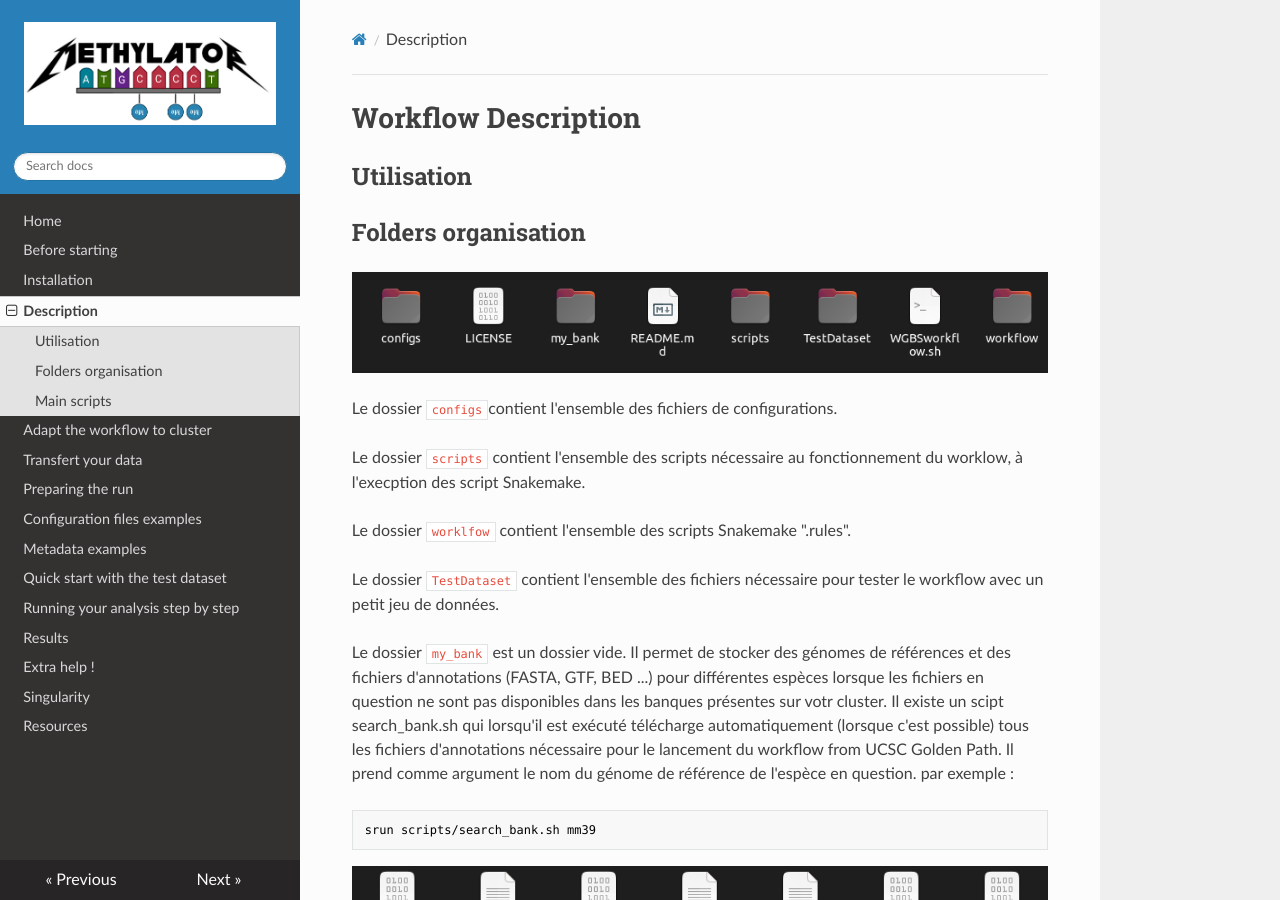
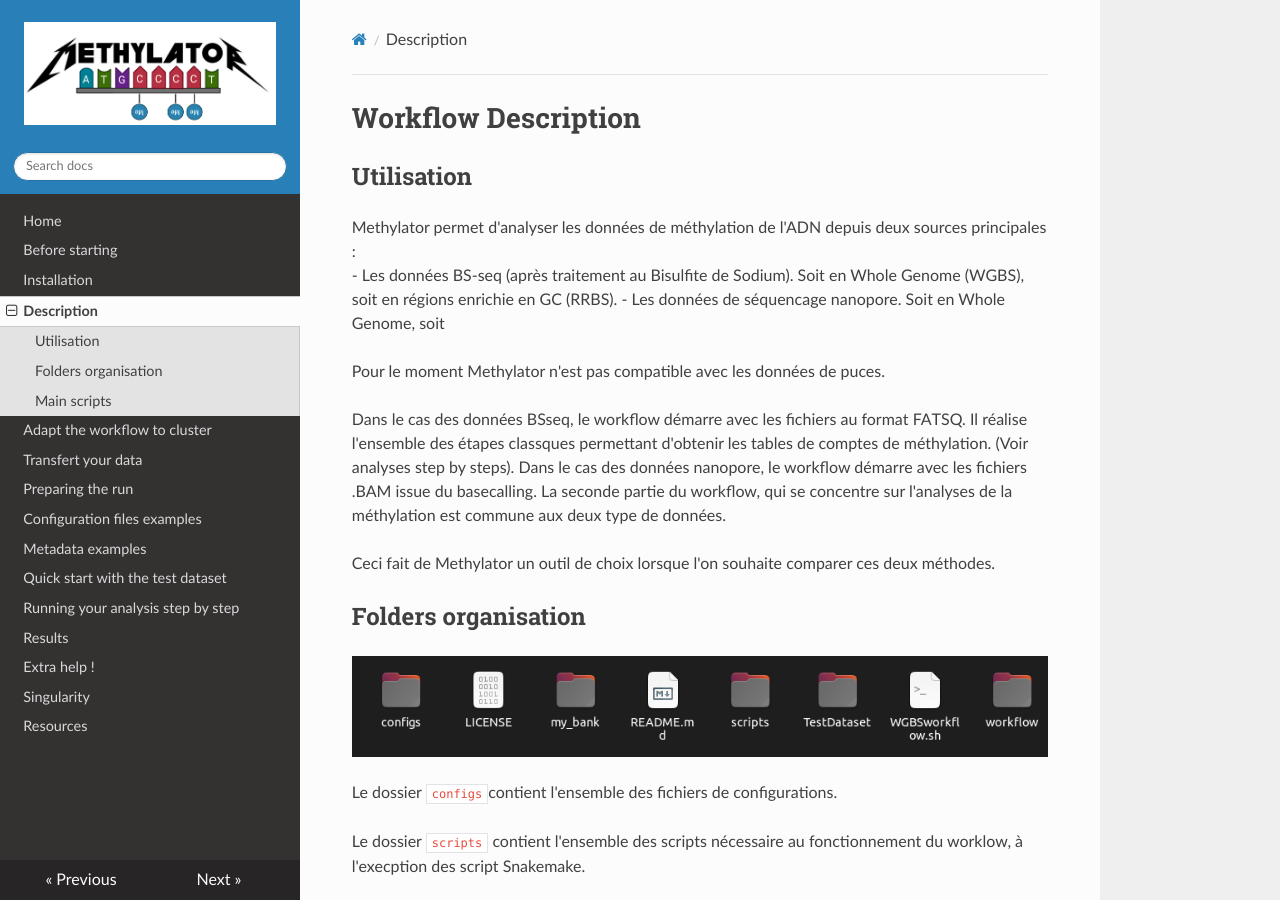
Before and after one commit to parisepigenetics/Methylator-Documentation, an MkDocs documentation site: the page built from docs/description.md, in a window 1280 px wide and 900 px high. Built offline with MkDocs 1.6.1, drawn with Linux system fonts in a browser that asks for light colours; nearby versions of some CDN libraries.

Commit message:
Update description.md

```diff
--- a/docs/description.md
+++ b/docs/description.md
@@ -2,6 +2,18 @@
 # Workflow Description
 
 ## Utilisation
+
+Methylator permet d'analyser les données de méthylation de l'ADN depuis deux sources principales :
+- Les données BS-seq (après traitement au Bisulfite de Sodium). Soit en Whole Genome (WGBS), soit en régions enrichie en GC (RRBS).
+- Les données de séquencage nanopore. Soit en Whole Genome, soit
+
+Pour le moment Methylator n'est pas compatible avec les données de puces.
+
+Dans le cas des données BSseq, le workflow démarre avec les fichiers au format FATSQ. Il réalise l'ensemble des étapes classques permettant d'obtenir
+les tables de comptes de méthylation. (Voir analyses step by steps). Dans le cas des données nanopore, le workflow démarre avec les fichiers .BAM
+issue du basecalling. La seconde partie du workflow, qui se concentre sur l'analyses de la méthylation est commune aux deux type de données.
+
+Ceci fait de Methylator un outil de choix lorsque l'on souhaite comparer ces deux méthodes.
 
 
 
```
